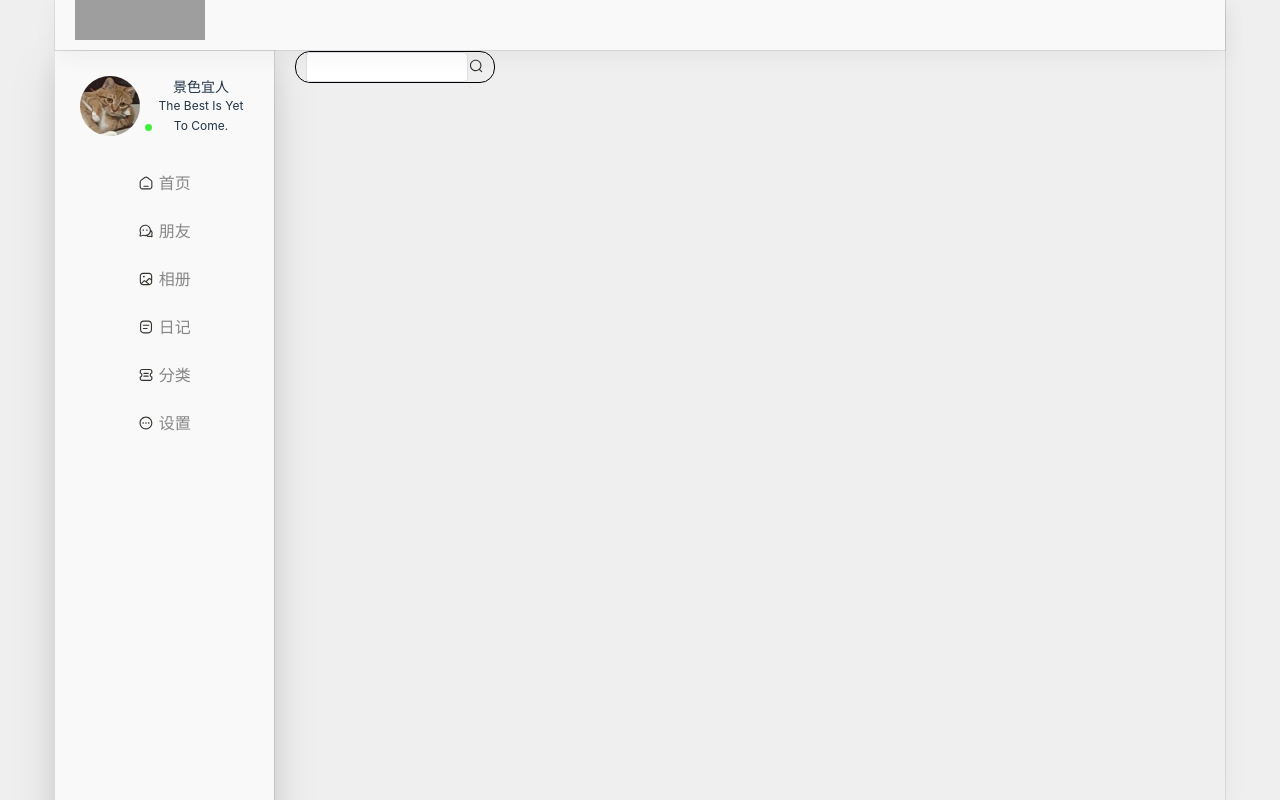
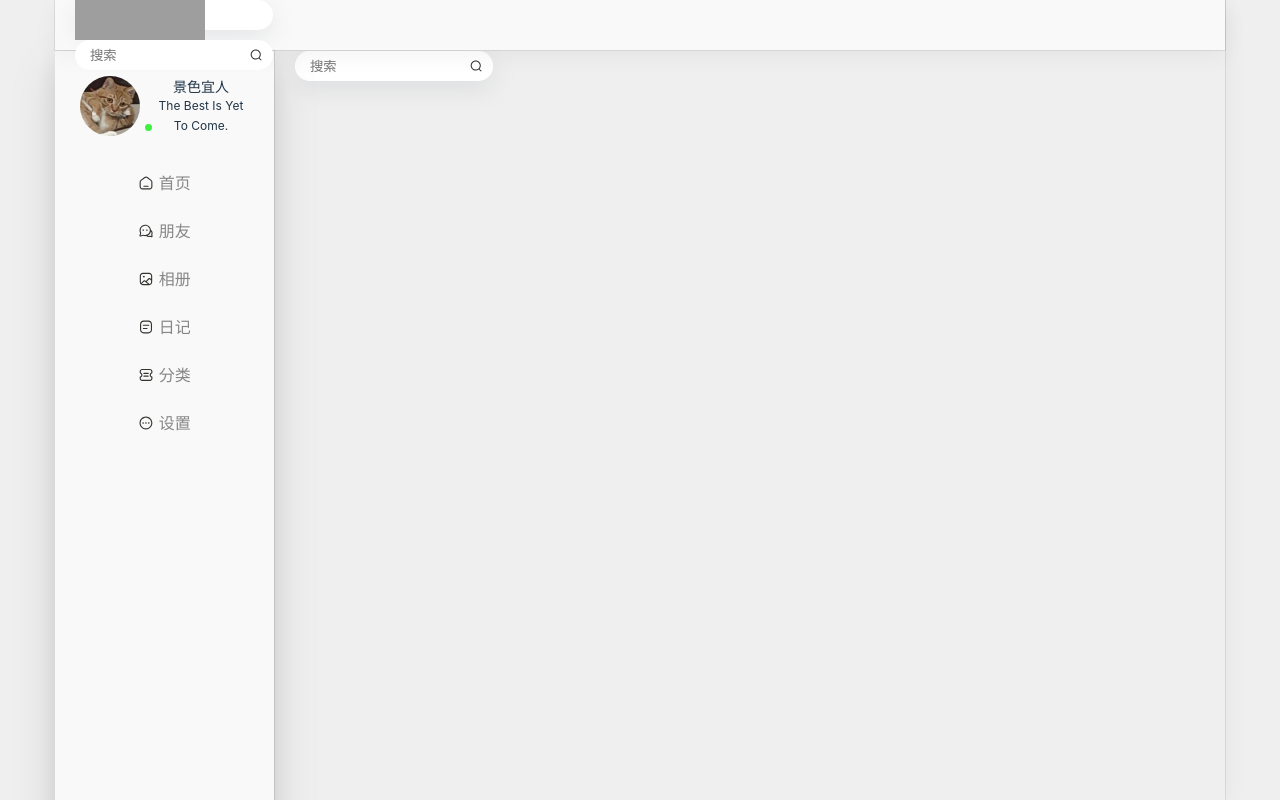
Before and after one commit to Aokieoog/myBlog-vue-vite, a Vue app: page /searchBox in a window 1280 px wide. Built offline with nearby package versions, Linux system fonts and the light colour scheme; grey boxes are pictures that could not be loaded.

Commit message:
BUG-搜索组件样式穿透到头部组件

```diff
--- a/src/components/header/header.vue
+++ b/src/components/header/header.vue
@@ -1,13 +1,19 @@
-<script setup></script>
+<script setup>
+import SearchBox from '../searchBox/searchBox.vue'</script>
 
 <template>
-  <img alt="" src="https://www.ihewro.com/logo.svg" type="image/svg+xml">
+  <div>
+    <img alt="" src="https://www.ihewro.com/logo.svg" type="image/svg+xml">
+  </div>
+  <div>
+    <SearchBox></SearchBox>
+  </div>
 </template>
 
-<style scoped>
+<style lang="less" scoped>
 img {
+  float: left;
   width: 130px;
   height: 40px;
-  float: left;
 }
 </style>
--- a/src/components/searchBox/searchBox.vue
+++ b/src/components/searchBox/searchBox.vue
@@ -3,10 +3,10 @@ import SvgIcon from '../svgIconFont/svgIcon.vue'</script>
 
 <template>
   <div>
-    <el-input></el-input>
-    <span>
+    <input placeholder="搜索" />
+    <el-button plain type="">
       <svg-icon icon-name="icon-sousuo"></svg-icon>
-    </span>
+    </el-button>
   </div>
 
 </template>
@@ -15,16 +15,33 @@ import SvgIcon from '../svgIconFont/svgIcon.vue'</script>
 div {
   width: 12.375rem;
   height: 1.875rem;
-  border: 1px solid black;
   border-radius: 0.9375rem;
-  .el-input {
-    width: 10.125rem;
+  box-shadow: rgba(149, 157, 165, 0.2) 0px 8px 24px;
+  background-color: #ffffff;
+}
+input {
+  float: left;
+  width: 9.25rem;
   height: 1.875rem;
+  border-radius: 0.9375rem 0 0 0.9375rem;
   border: none;
+  padding: 0 0 0 0.9375rem;
 }
-  span {
+input:hover {
+  background-color: #e0e6ed;
+}
+input:focus {
+  outline: 1px solid #448bff; //边框不用border，用outline
+}
+.el-button {
+  float: right;
   width: 2.1875rem;
   height: 1.875rem;
+  font-weight: 700;
+  border: none;
+  border-radius: 0 0.9375rem 0.9375rem 0;
 }
+.el-button:active{
+  box-shadow: rgb(204, 219, 232) 3px 3px 6px 0px inset, rgba(255, 255, 255, 0.5) -3px -3px 6px 1px inset;
 }
 </style>
```
Lines whose indentation alone changed are shown as unchanged.
